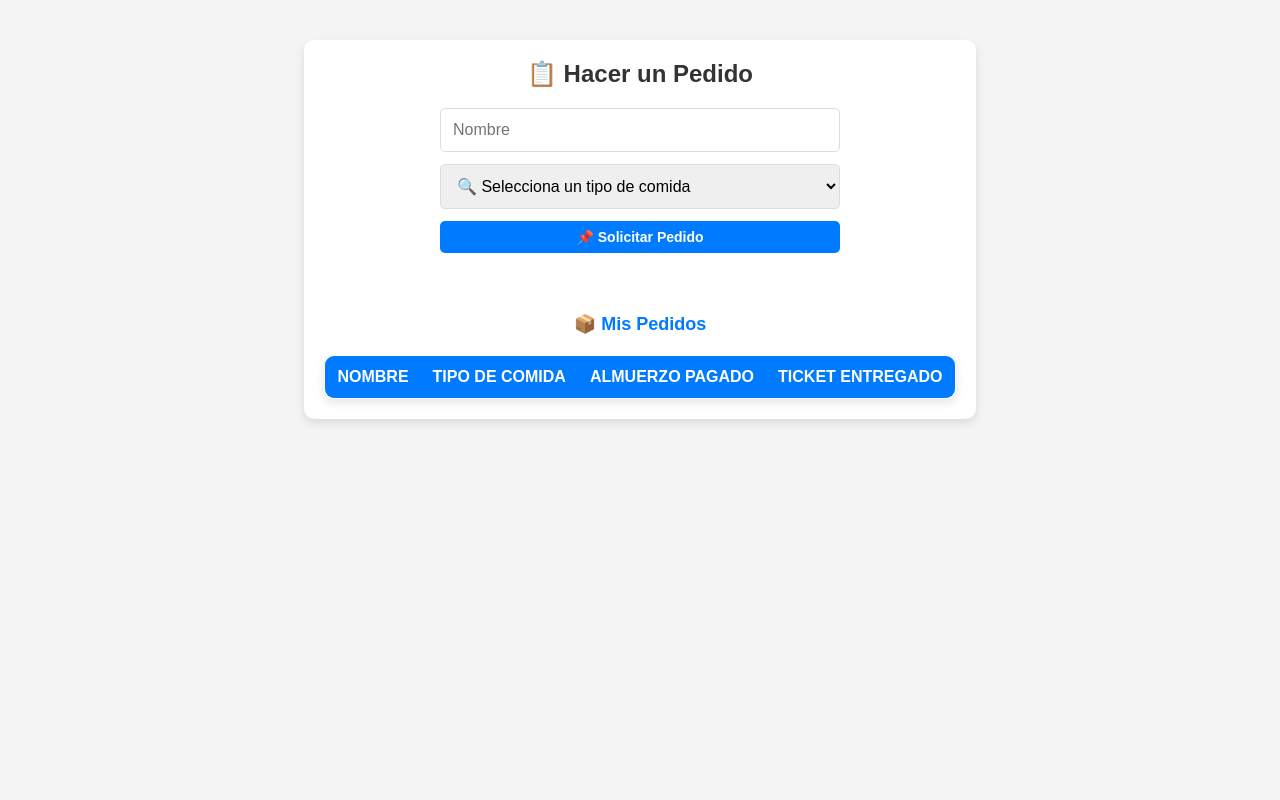
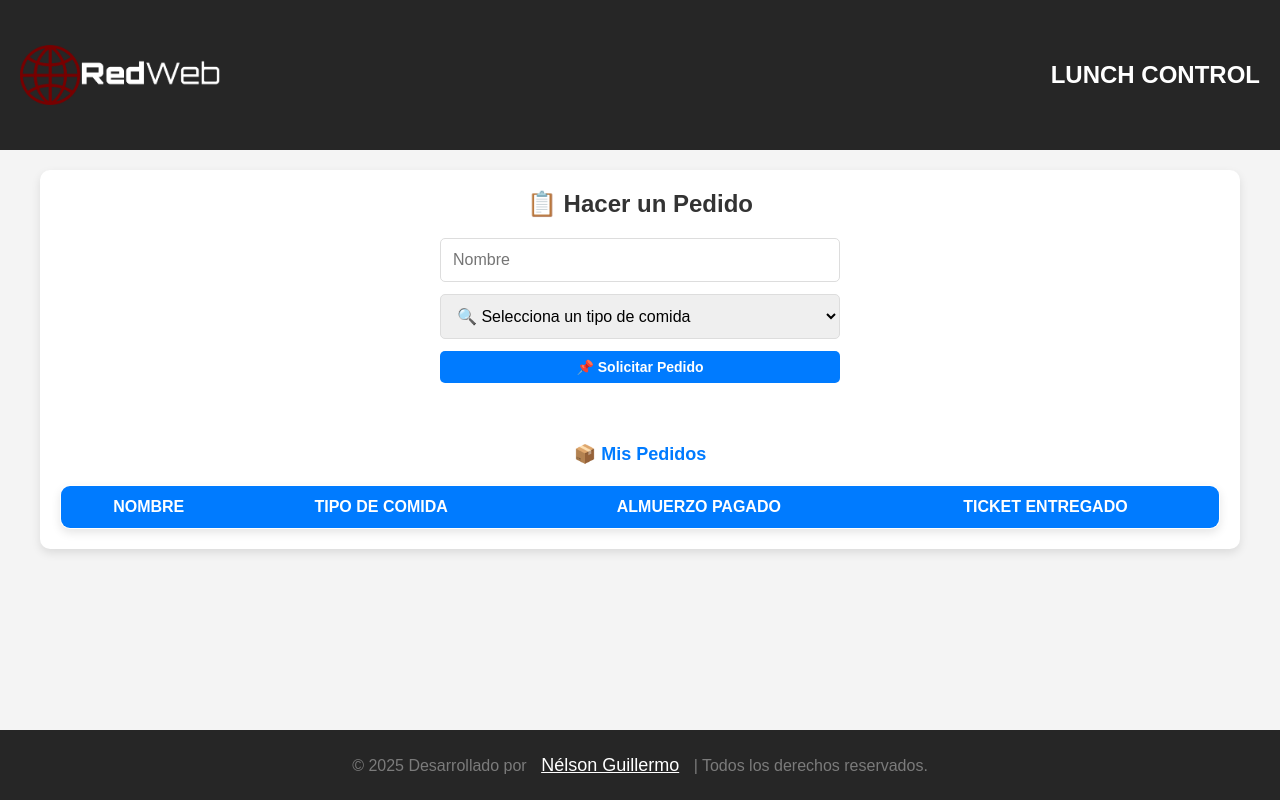
Before and after one commit to dev-guille/LunchControlApp, a website: page public/pedidos.html in a window 1280 px wide. Drawn offline with Linux system fonts and the light colour scheme; no server answers.

Commit message:
Se arreglo el footer en la parte inferior

```diff
--- a/public/css/styleClientes.css
+++ b/public/css/styleClientes.css
@@ -9,15 +9,15 @@
 /* Contenedor principal */
 body {
     background-color: #f4f4f4;
-    padding: 20px;
+    margin: 0px;
 }
 
 /* Estilos del contenedor */
 div {
     max-width: 800px;
-    margin: auto;
+    margin: 20px auto;
     background: white;
-    padding: 25px;
+    padding: 20px;
     border-radius: 10px;
     box-shadow: 0 4px 10px rgba(0, 0, 0, 0.1);
 }
--- a/public/pedidos.html
+++ b/public/pedidos.html
@@ -9,6 +9,11 @@
     <link rel="icon" href="assets/icono.png" type="image/png">
 </head>
 <body>
+    <header>
+        <img class="logo" src="assets/logo1.png" alt="Logo">
+        <h1>LUNCH CONTROL</h1>
+    </header>
+    <main>
         <div>
             <h2>📋 Hacer un Pedido</h2>
             <form id="formPedido">
@@ -39,6 +44,10 @@
             </table>
 
         </div>
+    </main>
+    <footer>
+        <p class="cp">© 2025 Desarrollado por <a href="#" target="_blank">Nélson Guillermo</a> | Todos los derechos reservados.</p>
+    </footer>
     <script type="text/javascript" src="js/logica.js"></script>
 </body>
 </html>
```
Lines whose indentation alone changed are shown as unchanged.
